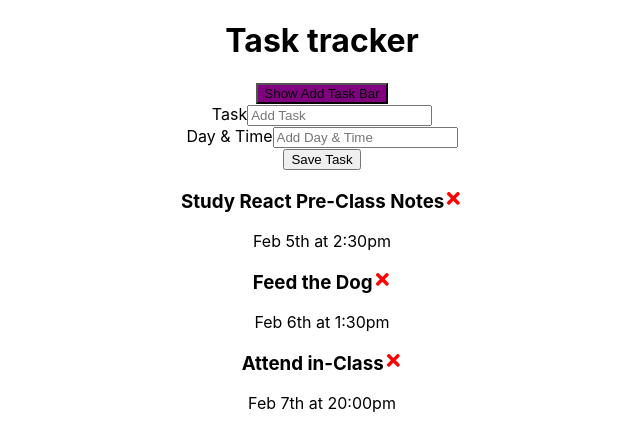
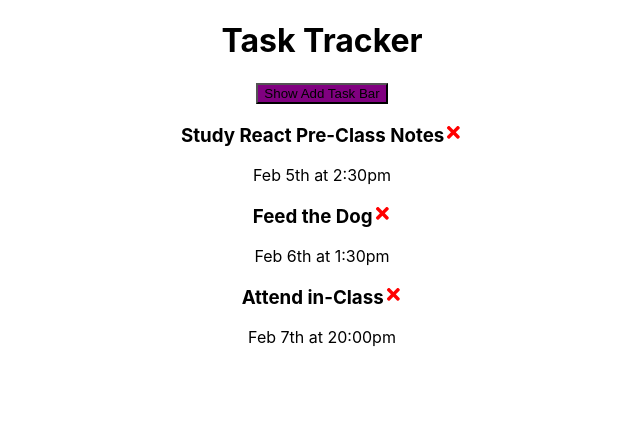
Before and after one commit to israfil3019/task-tracker, a React (Create React App) app: page / in a window 1280 px wide. Shown: the top 448 px of the page, without its empty margins (318-958 px from the left). Built offline with nearby package versions, Linux system fonts and the light colour scheme.

Commit message:
add toggleShow func

```diff
--- a/src/App.js
+++ b/src/App.js
@@ -26,6 +26,8 @@ function App() {
     },
   ]);
 
+  const [showAddTask, setShowAddTask] = useState(false);
+
   const addTask = (task) => {
     const id = Math.floor(Math.random() * 100) + 1;
     const newTask = { id, ...task };
@@ -44,11 +46,21 @@ function App() {
     );
   };
 
+  const toggleShow = () => setShowAddTask(!showAddTask);
+
   return (
     <div className="App">
-      <Header title="Task tracker" />
-      <AddTask addTask={addTask} />
-      <Tasks tasks={tasks} deleteTask={deleteTask} toggleDone={toggleDone} />
+      <Header
+        title="Task Tracker"
+        showAddTask={showAddTask}
+        toggleShow={toggleShow}
+      />
+      {showAddTask && <AddTask addTask={addTask} />}
+      {tasks.length > 0 ? (
+        <Tasks tasks={tasks} deleteTask={deleteTask} toggleDone={toggleDone} />
+      ) : (
+        "No Tasks to Show"
+      )}
     </div>
   );
 }
--- a/src/components/Button.js
+++ b/src/components/Button.js
@@ -1,12 +1,12 @@
 import React from "react";
 
-const Button = ({ color, text, handleClick }) => {
+const Button = ({ color, text, toggleShow }) => {
   return (
     <div>
       <button
         className="btn"
         style={{ backgroundColor: color }}
-        onClick={handleClick}
+        onClick={toggleShow}
       >
         {text}
       </button>
--- a/src/components/Header.js
+++ b/src/components/Header.js
@@ -1,18 +1,14 @@
 import React from "react";
 import Button from "./Button";
 
-const Header = ({ title }) => {
-  const handleClick = () => {
-    console.log("Click");
-  };
-
+const Header = ({ title, showAddTask, toggleShow }) => {
   return (
     <header className="header">
       <h1>{title}</h1>
       <Button
-        color="purple"
-        text="Show Add Task Bar"
-        handleClick={handleClick}
+        color={showAddTask ? "red" : "purple"}
+        text={showAddTask ? "Close Add Task Bar" : "Show Add Task Bar"}
+        toggleShow={toggleShow}
       />
     </header>
   );
--- a/src/components/Task.js
+++ b/src/components/Task.js
@@ -3,13 +3,15 @@ import { FaTimes } from "react-icons/fa";
 
 const Task = ({ task, deleteTask, toggleDone }) => {
   return (
-    <div className="task">
+    <div
+      className={`task ${task.isDone ? "done" : ""}`}
+      onDoubleClick={() => toggleDone(task.id)}
+    >
       <h3>
         {task.text}
         <FaTimes
           style={{ color: "red", cursor: "pointer" }}
           onClick={() => deleteTask(task.id)}
-          onDoubleClick={() => toggleDone(task.id)}
         />
       </h3>
       <p>{task.day}</p>
```
